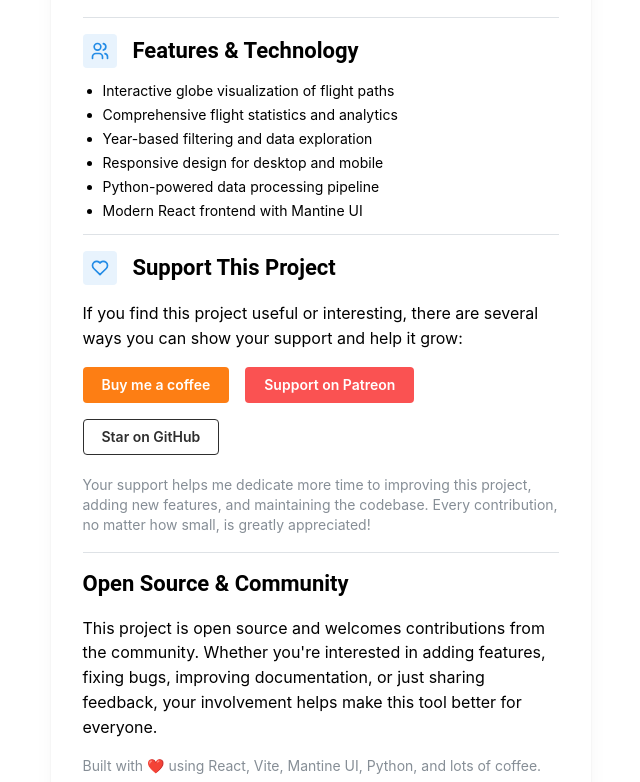
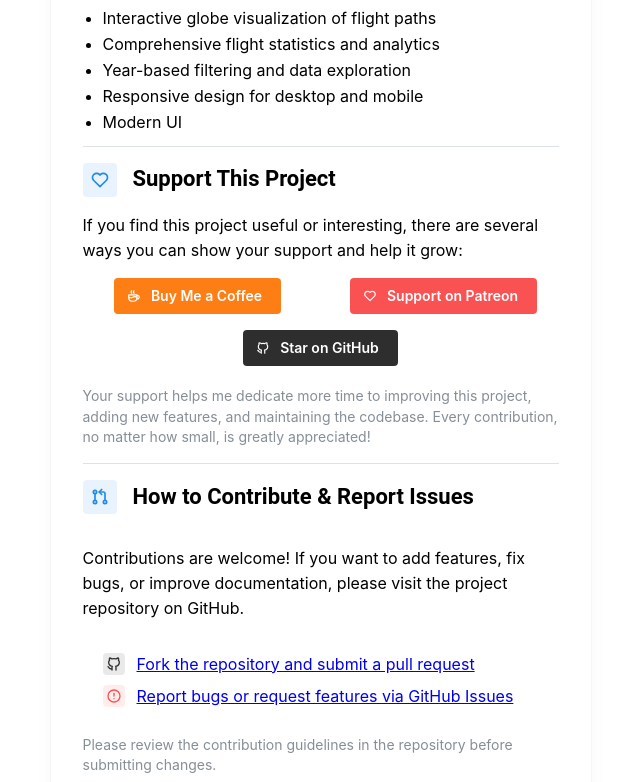
Before and after one commit to FedericoTartarini/fly-log, a React (Vite) app: page /about in a window 1280 px wide. Shown: the part 838-1620 px from the top of the page, without its empty margins (407-1047 px from the left). Built offline with nearby package versions, Linux system fonts and the light colour scheme; no server answers.

Commit message:
feat(about): Enhance About page with contribution section
Add a new section for contributions and issue reporting,
including links to GitHub for forking the repository and
submitting pull requests. Update support buttons to use
constants for better maintainability.

```diff
--- a/src/pages/About.jsx
+++ b/src/pages/About.jsx
@@ -8,6 +8,8 @@
   Divider,
   List,
   ThemeIcon,
+  Grid,
+  Center,
 } from "@mantine/core";
 import {
   IconCoffee,
@@ -16,7 +18,10 @@
   IconPlane,
   IconCode,
   IconUsers,
+  IconGitPullRequest,
+  IconAlertCircle,
 } from "@tabler/icons-react";
+import { APP_INFO } from "../constants/MyClasses.js";
 
 function About() {
   return (
@@ -42,10 +47,7 @@
           </Title>
           <Text mb="md">
             This Flight Data Visualizer is a personal project that transforms
-            raw flight history into beautiful, interactive visualizations. Built
-            with modern web technologies. It processes flight logs using Python
-            and presents them through an elegant React frontend with interactive
-            maps and detailed analytics.
+            raw flight history into beautiful, interactive visualizations.
           </Text>
           <Text>
             Whether you're an aviation enthusiast, frequent traveler, or data
@@ -90,15 +92,14 @@
               Features & Technology
             </Group>
           </Title>
-          <List spacing="xs" size="sm" center>
+          <List spacing="xs" center>
             <List.Item>
               Interactive globe visualization of flight paths
             </List.Item>
             <List.Item>Comprehensive flight statistics and analytics</List.Item>
             <List.Item>Year-based filtering and data exploration</List.Item>
             <List.Item>Responsive design for desktop and mobile</List.Item>
-            <List.Item>Python-powered data processing pipeline</List.Item>
-            <List.Item>Modern React frontend with Mantine UI</List.Item>
+            <List.Item>Modern UI</List.Item>
           </List>
         </div>
 
@@ -118,38 +119,49 @@
             ways you can show your support and help it grow:
           </Text>
 
-          <Group spacing="md" mb="lg">
+          <Grid mb="lg" justify="space-around">
+            <Grid.Col span={{ base: 12, md: 6 }}>
+              <Center>
                 <Button
                   component="a"
-              href="buymeacoffee.com/federicot"
+                  href={APP_INFO.BUY_ME_A_COFFEE}
                   target="_blank"
-              lefticon={<IconCoffee size={16} />}
                   color="orange"
                   variant="filled"
+                  leftSection={<IconCoffee size={14} />}
                 >
-              Buy me a coffee
+                  Buy Me a Coffee
                 </Button>
+              </Center>
+            </Grid.Col>
+            <Grid.Col span={{ base: 12, md: 6 }}>
+              <Center>
                 <Button
                   component="a"
-              href="https://www.patreon.com/federicotartarini"
+                  href={APP_INFO.PATREON}
                   target="_blank"
-              lefticon={<IconHeart size={16} />}
                   color="red"
                   variant="filled"
+                  leftSection={<IconHeart size={14} />}
                 >
                   Support on Patreon
                 </Button>
+              </Center>
+            </Grid.Col>
+            <Grid.Col span={{ base: 12, md: 6 }}>
+              <Center>
                 <Button
                   component="a"
-              href="https://github.com/FedericoTartarini/flights-tracker"
+                  href={APP_INFO.GITHUB_REPO}
                   target="_blank"
-              lefticon={<IconBrandGithub size={16} />}
                   color="dark"
-              variant="outline"
+                  leftSection={<IconBrandGithub size={14} />}
                 >
                   Star on GitHub
                 </Button>
-          </Group>
+              </Center>
+            </Grid.Col>
+          </Grid>
 
           <Text size="sm" c="dimmed">
             Your support helps me dedicate more time to improving this project,
@@ -159,6 +171,55 @@
         </div>
 
         <Divider />
+
+        <Title order={3} mb="md">
+          <Group spacing="xs">
+            <ThemeIcon variant="light" size="lg">
+              <IconGitPullRequest size={20} />
+            </ThemeIcon>
+            How to Contribute & Report Issues
+          </Group>
+        </Title>
+        <Text mb="md">
+          Contributions are welcome! If you want to add features, fix bugs, or
+          improve documentation, please visit the project repository on GitHub.
+        </Text>
+        <List spacing="xs" center>
+          <List.Item
+            icon={
+              <ThemeIcon color="dark" variant="light" size="sm">
+                <IconBrandGithub size={16} />
+              </ThemeIcon>
+            }
+          >
+            <a
+              href={APP_INFO.GITHUB_REPO}
+              target="_blank"
+              rel="noopener noreferrer"
+            >
+              Fork the repository and submit a pull request
+            </a>
+          </List.Item>
+          <List.Item
+            icon={
+              <ThemeIcon color="red" variant="light" size="sm">
+                <IconAlertCircle size={16} />
+              </ThemeIcon>
+            }
+          >
+            <a
+              href={`${APP_INFO.GITHUB_REPO}/issues`}
+              target="_blank"
+              rel="noopener noreferrer"
+            >
+              Report bugs or request features via GitHub Issues
+            </a>
+          </List.Item>
+        </List>
+        <Text size="sm" c="dimmed" mt="sm">
+          Please review the contribution guidelines in the repository before
+          submitting changes.
+        </Text>
 
         <div>
           <Title order={3} mb="md">
```
Lines whose indentation alone changed are shown as unchanged.
